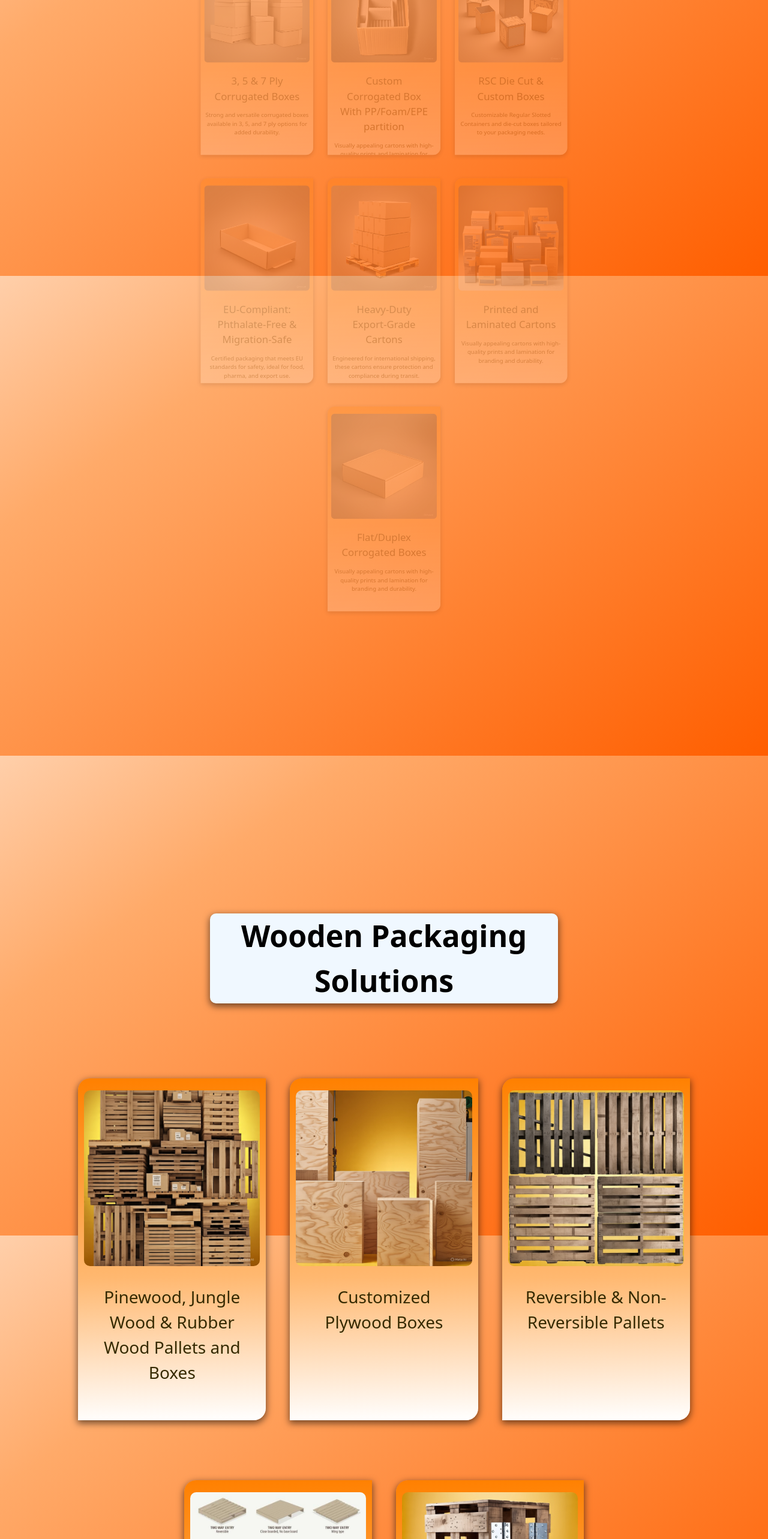
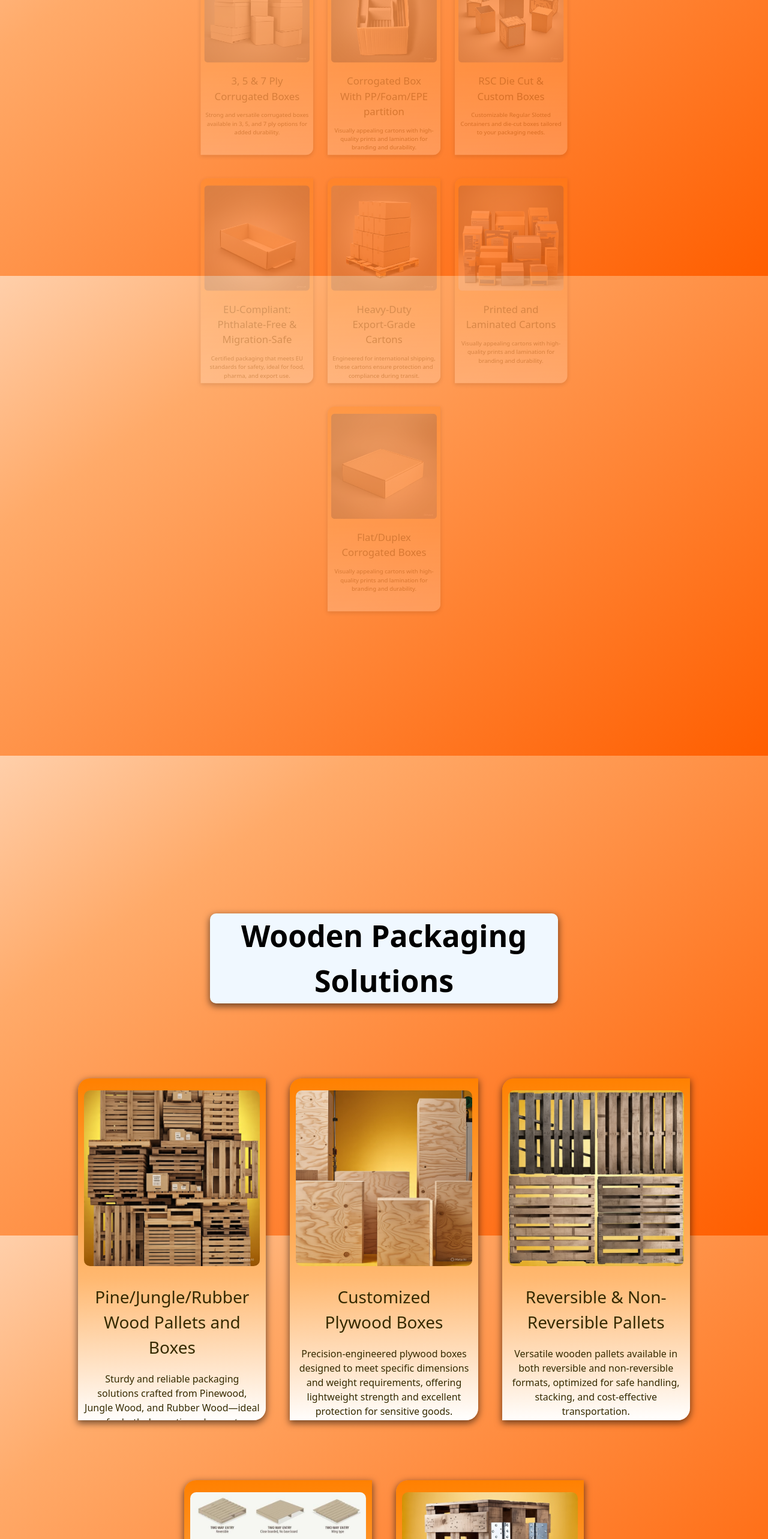
Before and after one commit to tejas0937/rgp-project, a React (Vite) app: page /products in a window 1280 px wide. Shown: the part 1140-3706 px from the top of the page at 60% size. Built offline with nearby package versions, Linux system fonts and the light colour scheme.

Commit message:
desc added to products

```diff
--- a/src/components/products.jsx
+++ b/src/components/products.jsx
@@ -45,6 +45,7 @@ const Products = () => {
                   >
                     <img src={product.imgsrc} alt={product.title ? `Image of ${product.title}` : 'Product image'} />
                     <h1>{product.title}</h1>
+                    <p>{product.desc}</p>
                   </div>
                 ))
               }
@@ -64,6 +65,7 @@ const Products = () => {
                   >
                     <img src={product.imgsrc} alt={product.title ? `Image of ${product.title}` : 'Product image'} />
                     <h1>{product.title}</h1>
+                    <p>{product.desc}</p>
                   </div>
                 ))
               }
@@ -82,6 +84,7 @@ const Products = () => {
                   >
                     <img src={product.imgsrc} alt={product.title ? `Image of ${product.title}` : 'Product image'} />
                     <h1>{product.title}</h1>
+                    <p>{product.desc}</p>
                   </div>
                 ))
               }
--- a/src/data/productscor.json
+++ b/src/data/productscor.json
@@ -5,7 +5,7 @@
     "desc": "Strong and versatile corrugated boxes available in 3, 5, and 7 ply options for added durability."
   },
   {
-    "title": "Custom Corrogated Box With PP/Foam/EPE partition",
+    "title": "Corrogated Box With PP/Foam/EPE partition",
     "imgsrc": "/Products/cor-custom.jpg",
     "desc": "Visually appealing cartons with high-quality prints and lamination for branding and durability."
   },
--- a/src/data/productsprot.json
+++ b/src/data/productsprot.json
@@ -2,7 +2,7 @@
   {
     "title": "Edge Protectors, Laminated Sheets, Tapes & Straps",
     "imgsrc": "/Products/prot-edge protectors.jpg",
-    "desc": "A complete range of protective accessories including edge guards, laminated sheets, industrial tapes, and strapping materials to secure and reinforce your packaging."
+    "desc": "A complete range of protective accessories like edge guards, laminated sheets, industrial tapes, & strapping materials to secure packaging."
   },
   {
     "title": "Foam Fitments, Bubble Wrap, EPE Sheets",
--- a/src/data/productswood.json
+++ b/src/data/productswood.json
@@ -1,6 +1,6 @@
 [
   {
-    "title": "Pinewood, Jungle Wood & Rubber Wood Pallets and Boxes",
+    "title": "Pine/Jungle/Rubber Wood Pallets and Boxes",
     "imgsrc": "/Products/wooden-pinejunglewood.jpg",
     "desc": "Sturdy and reliable packaging solutions crafted from Pinewood, Jungle Wood, and Rubber Wood—ideal for both domestic and export shipments requiring strength and durability."
   },
@@ -15,7 +15,7 @@
     "desc": "Versatile wooden pallets available in both reversible and non-reversible formats, optimized for safe handling, stacking, and cost-effective transportation."
   },
   {
-    "title": "Customized Wooden Pallets of Different types like Euro, Two Way, Four Way",
+    "title": "Customized Wooden Pallets of Different types",
     "imgsrc": "/Products/wooden-custompallets.jpg",
     "desc": "High-quality custom wooden pallets including Euro, Two-Way, and Four-Way designs, tailored to suit various forklift operations and load capacities across industries."
   },
```
